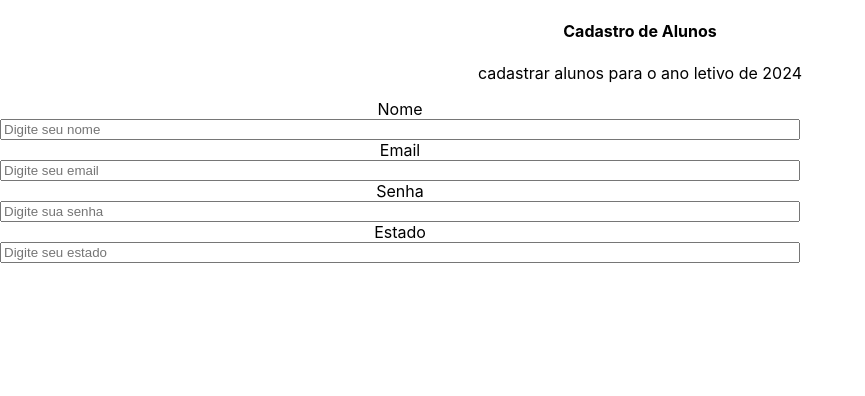
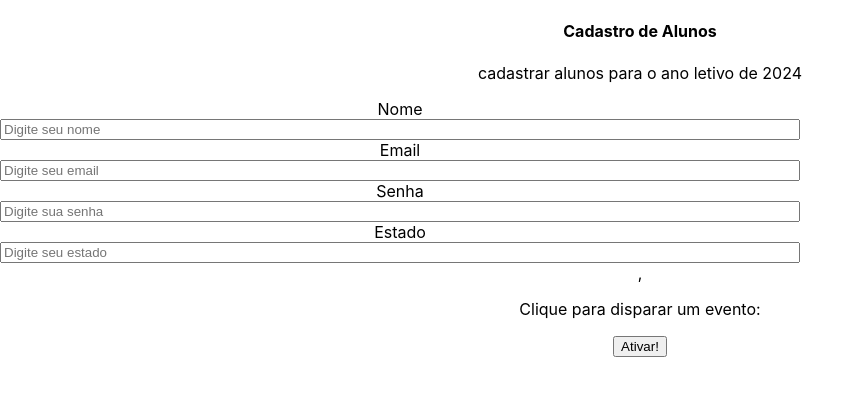
Before and after one commit to LeonardoDMarco/todoList, a React (Create React App) app: page / in a window 1280 px wide. Shown: the top 396 px of the page, without its empty margins (0-865 px from the left). Built offline with nearby package versions, Linux system fonts and the light colour scheme.

Commit message:
add um button com evento

```diff
--- a/src/App.js
+++ b/src/App.js
@@ -1,11 +1,13 @@
 import './App.css';
 import FormPerson from "./pages/FormPerson";
 import FormPersonRefactor from "./pages/FormPerson/FormPessoaRefactor";
+import Evento from './pages/FormPerson/Eventos';
 
 function App() {
   return (
     <div className="App">
-      <FormPerson/>
+      <FormPerson/>,
+      <Evento />
 
     </div>
   );
--- /dev/null
+++ b/src/pages/FormPerson/Eventos/index.jsx
@@ -0,0 +1,21 @@
+import React from "react";
+
+const Evento = () => {
+
+    const meuEvento = () => {
+        console.log( "Opa, fui ativado!")
+    }
+
+
+
+    return (
+        <>
+        <p>Clique para disparar um evento:</p>
+        <button onClick={meuEvento}>Ativar!</button>
+        </>
+
+    )
+
+}
+
+export default Evento;
```
